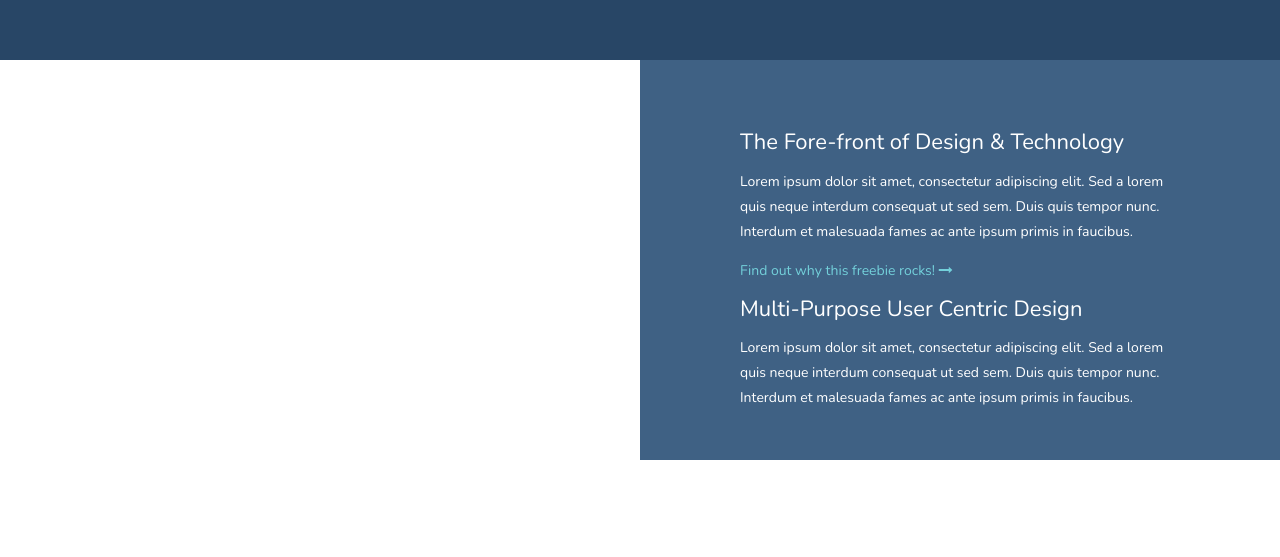
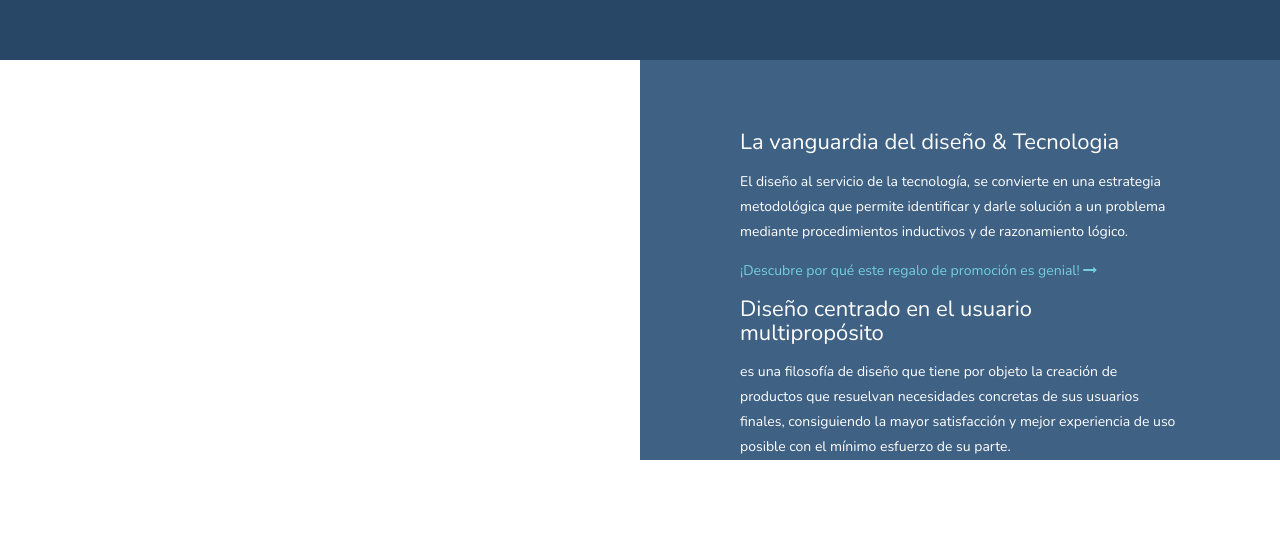
Before and after one commit to sijad10/web, a plain HTML site: page index.html in a window 1280 px wide. Shown: the part 740-1297 px from the top of the page. Drawn offline with nearby package versions, Linux system fonts and the light colour scheme.

Commit message:
se tradujo a español toda la pagina

```diff
--- a/index.html
+++ b/index.html
@@ -52,13 +52,13 @@
 						<div class="features-slider">
 								<ul class="slides" id="featuresSlider">
 									<li>
-										<h1>The Fore-front of Design &amp; Technology</h1>
-										<p>Lorem ipsum dolor sit amet, consectetur adipiscing elit. Sed a lorem quis neque interdum consequat ut sed sem. Duis quis tempor nunc. Interdum et malesuada fames ac ante ipsum primis in faucibus.</p>
-										<p><a href="#features" class="arrow-btn">Find out why this freebie rocks! <i class="fa fa-long-arrow-right"></i></a></p>
+										<h1>La vanguardia del diseño &amp; Tecnologia</h1>
+										<p>El diseño al servicio de la tecnología, se convierte en una estrategia metodológica que permite identificar y darle solución a un problema mediante procedimientos inductivos y de razonamiento lógico.</p>
+										<p><a href="#features" class="arrow-btn">¡Descubre por qué este regalo de promoción es genial! <i class="fa fa-long-arrow-right"></i></a></p>
 									</li>
 									<li>
-										<h1>Multi-Purpose User Centric Design</h1>
-										<p>Lorem ipsum dolor sit amet, consectetur adipiscing elit. Sed a lorem quis neque interdum consequat ut sed sem. Duis quis tempor nunc. Interdum et malesuada fames ac ante ipsum primis in faucibus.</p>
+										<h1>Diseño centrado en el usuario multipropósito</h1>
+										<p>es una filosofía de diseño que tiene por objeto la creación de productos que resuelvan necesidades concretas de sus usuarios finales, consiguiendo la mayor satisfacción y mejor experiencia de uso posible con el mínimo esfuerzo de su parte.</p>
 									</li>
 								</ul>
 						</div>
```
